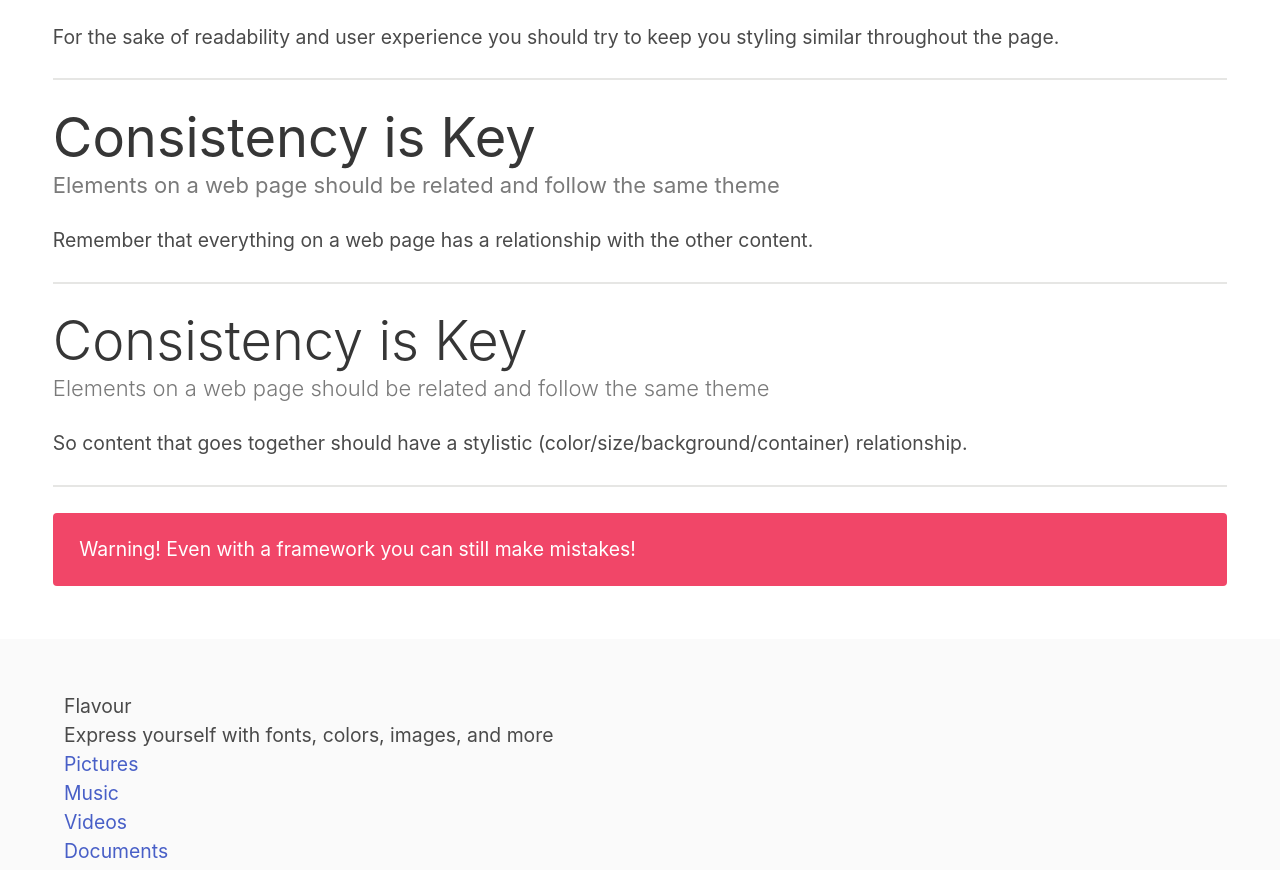
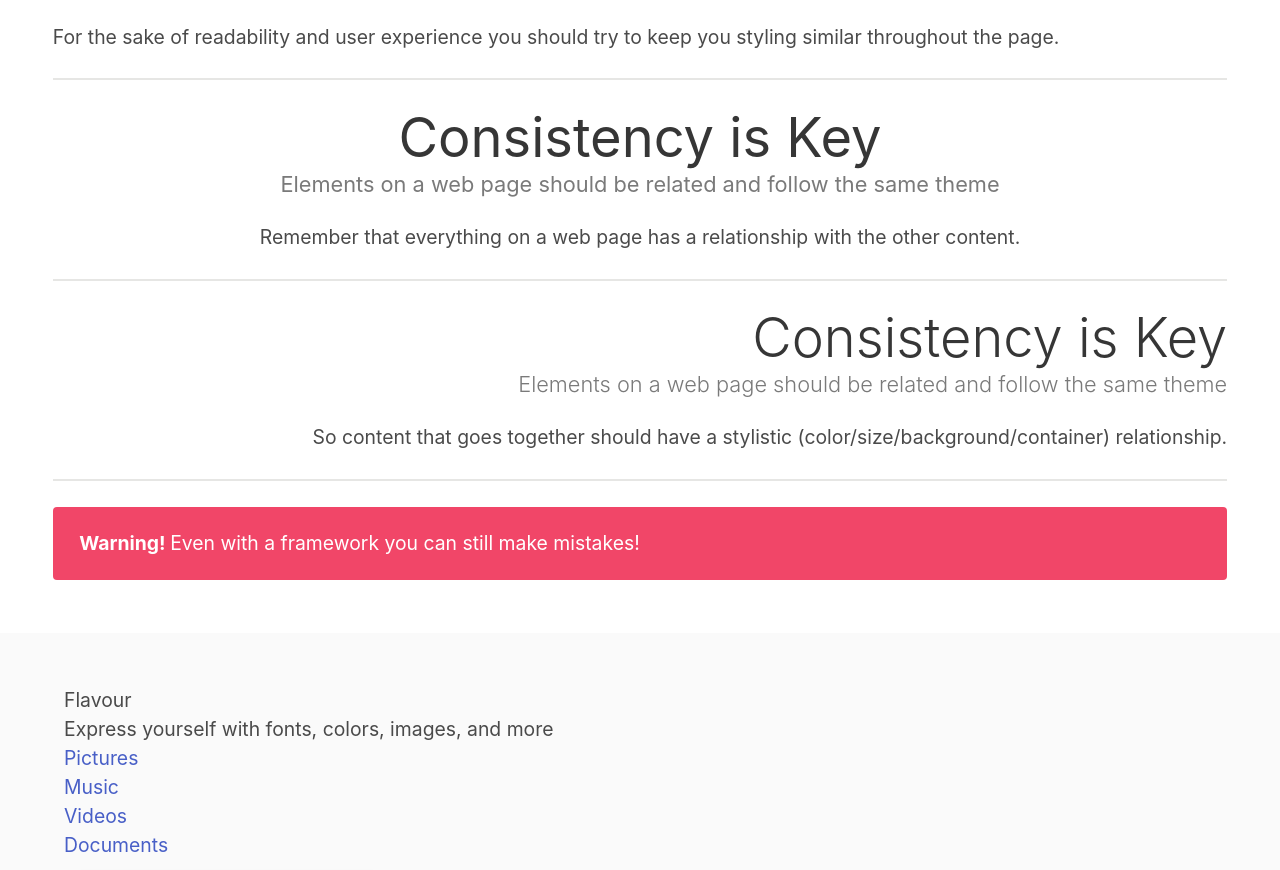
Before and after one commit to jdmar3-comp426/a02-cvunc, a website: page index.html in a window 1280 px wide. Shown: the part 1040-1910 px from the top of the page. Drawn offline with nearby package versions, Linux system fonts and the light colour scheme; a web font is replaced by a local one.

Commit message:
More progress

```diff
--- a/index.html
+++ b/index.html
@@ -64,7 +64,7 @@
 	    </p>
         </div>
         <hr>
-        <div class="">
+        <div class="content has-text-centered">
             <h1 class="title has-text-weight-normal">Consistency is Key</h1>
             <h5 class="subtitle has-text-grey has-text-weight-normal">Elements on a web page should be related and follow the same theme</h5>
             <p>
@@ -72,7 +72,7 @@
 	    </p>
         </div>
         <hr>
-        <div class="">
+        <div class="content has-text-right">
             <h1 class="title has-text-weight-light">Consistency is Key</h1>
             <h5 class="subtitle has-text-grey has-text-weight-light">Elements on a web page should be related and follow the same theme</h5>
             <p>
@@ -81,7 +81,7 @@
         </div>
         <hr>
         <div class="notification is-danger">
-            <p><span class="">Warning! </span>Even with a framework you can still make mistakes!</p>
+            <p><span class="has-text-weight-bold">Warning! </span>Even with a framework you can still make mistakes!</p>
         </div>
     </div>
 </section>
```
